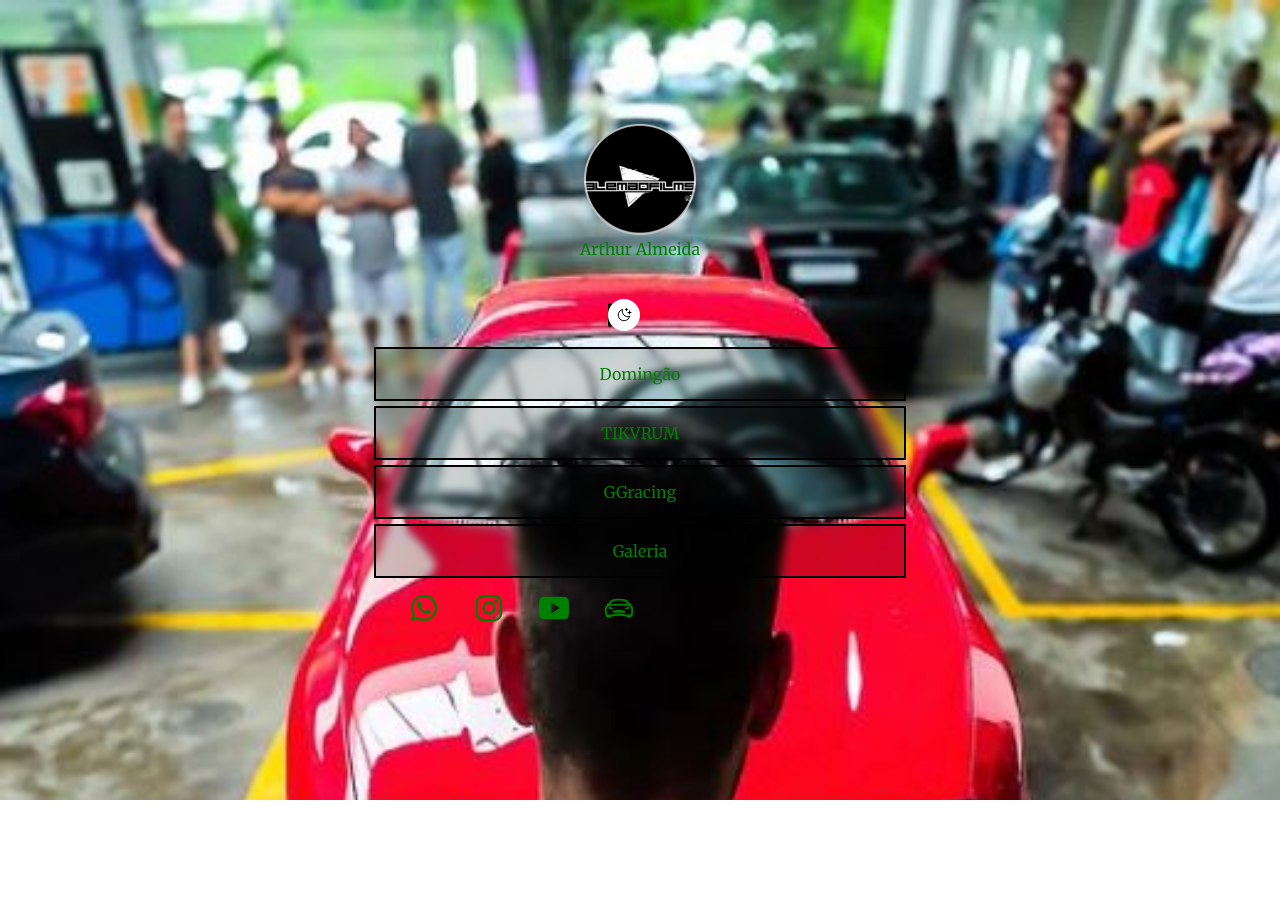
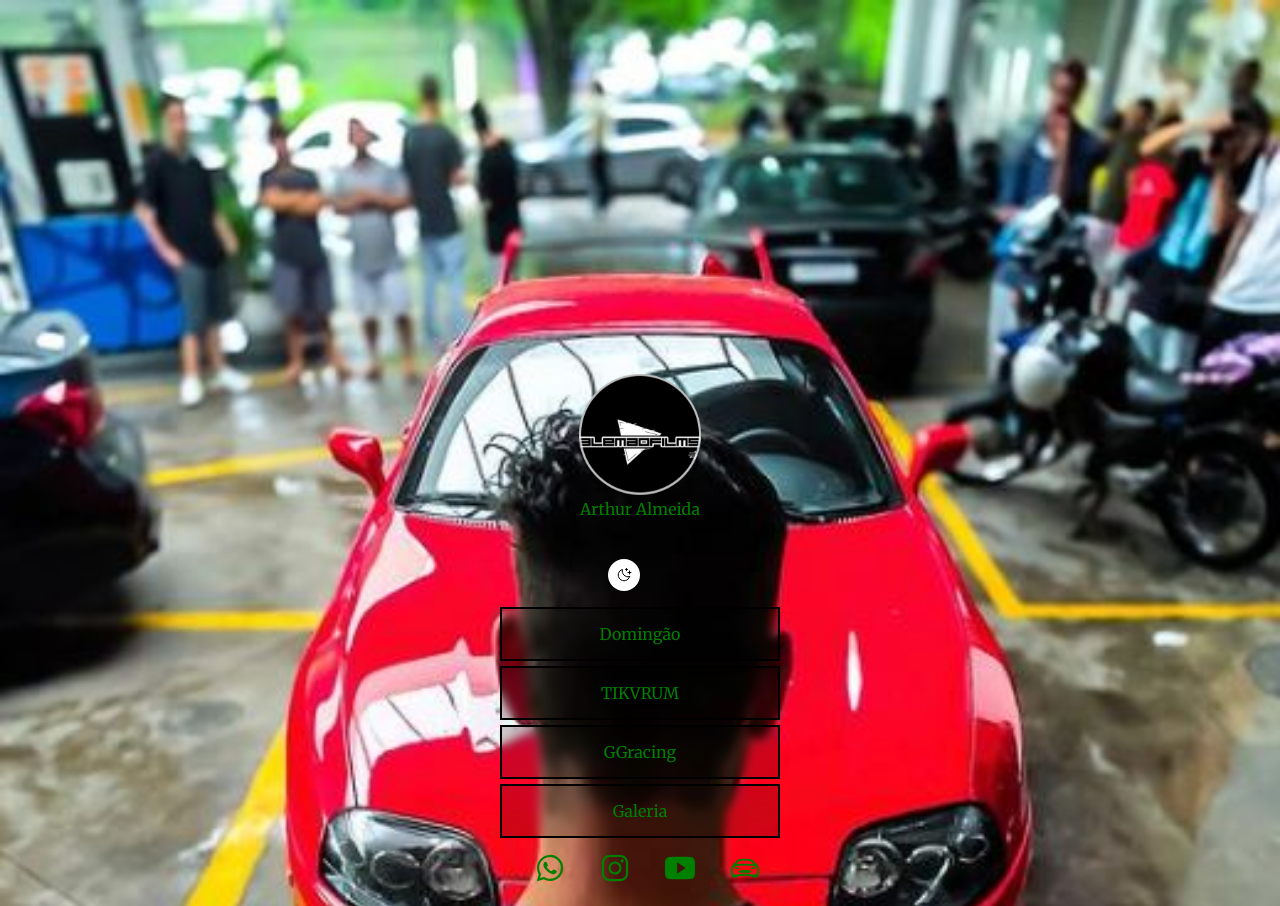
Before and after one commit to thssma/Almeida, a plain HTML site: page index.html in a window 1280 px wide. Before the commit the page ends 800 px from the top, so only its background shows below. Drawn offline with nearby package versions, Linux system fonts and the light colour scheme.

Commit message:
add style.css

```diff
--- a/style.css
+++ b/style.css
@@ -6,7 +6,7 @@
 
 :root {
   --text-color: rgb(255, 255, 255);
-  --bg-url: url(./imagens/ferrari2.JPG);
+  --bg-url: url(./imagens/lo);
   --stroke-color: rgb(0, 0, 0);
   --surface-color: rgba(2, 7, 0, 0.171);
   --surface-color-hover: (0, 0, 0, 0, 0.142);
@@ -17,7 +17,7 @@
 
 .light {
   --text-color: rgb(255, 255, 255);
-  --bg-url: url(./imagens/auto.jpg);
+  --bg-url: url(./imagens/auto.JPG);
   --stroke-color: rgb(0, 0, 0);
   --surface-color: rgba(0, 0, 0, 0.007);
   --surface-color-hover: (0, 0, 0, 0, 0.142);
@@ -36,10 +36,10 @@ body * {
 }
 
 #container {
-  width: 100%x;
-  max-width: 580px;
-  margin: 100px auto 0px;
-  padding: 0 24px;
+  width: 100%;
+  max-width: 380px;
+  margin: 350px auto 0px;
+  padding: 0 50px;
 }
 
 #profile {
@@ -48,17 +48,18 @@ body * {
 }
 
 #profile img {
-  width: 112px;
-}
+  width: 122px;
+
+  }
 
 #profile p {
-  font-weight: 500;
+  font-weight: 800;
   line-height: 24px;
   margin-top: 8px;
 }
 #switch {
   position: relative;
-  width: 64px;
+  width: 65px;
 
   margin: 20px auto;
   }
```
